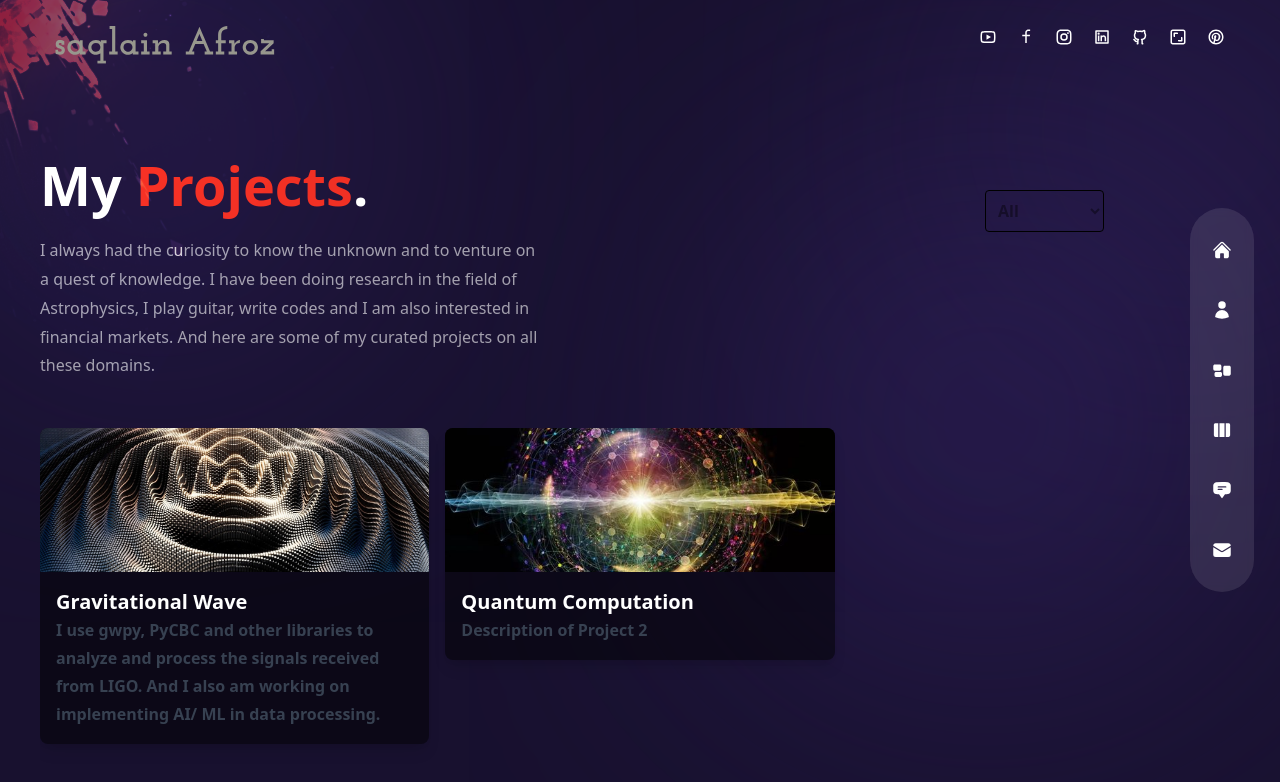
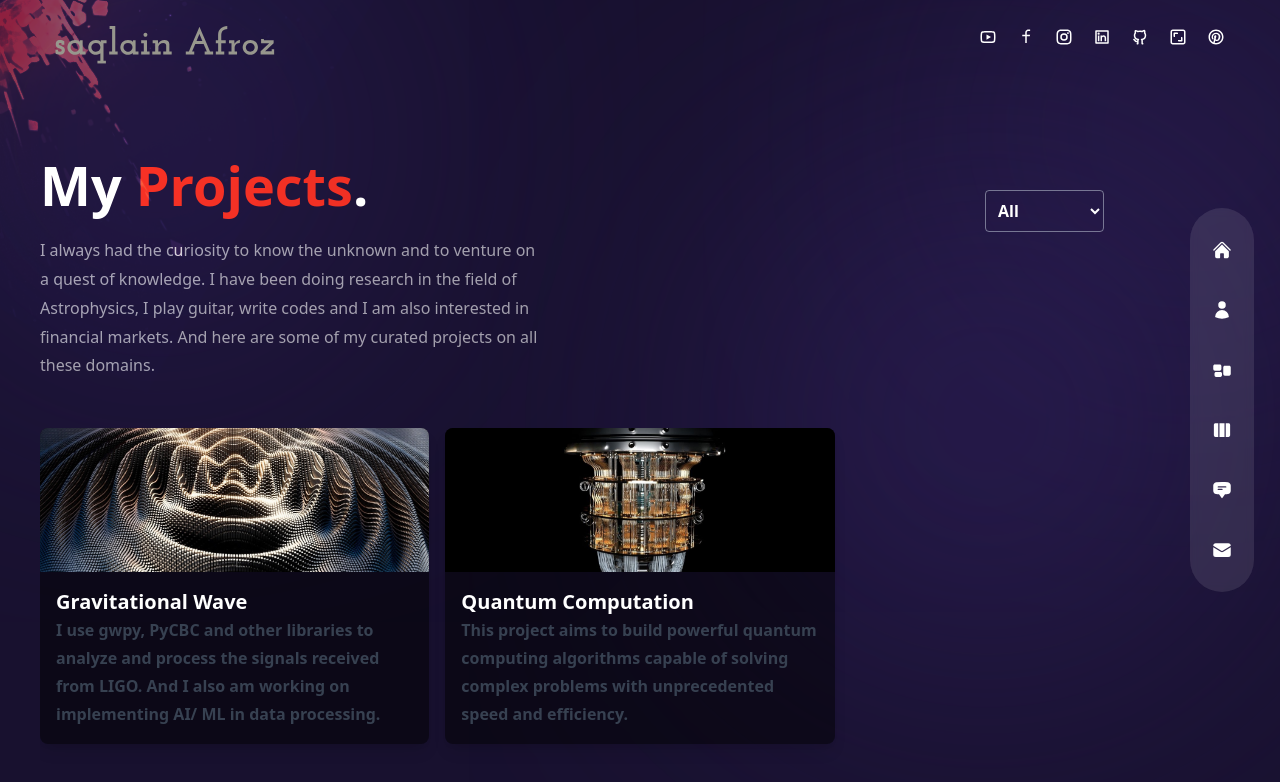
Before and after one commit to AfrozSaqlain/Sak-Portfolio, a Next.js app: page /projects in a window 1280 px wide. Shown: the top 782 px of the page. Built offline with nearby package versions, Linux system fonts and the light colour scheme.

Commit message:
Modified categories, changed z-value of transition and added qm comp image

```diff
--- a/components/Transition.js
+++ b/components/Transition.js
@@ -20,9 +20,9 @@ const transitionVariants = {
 const Transition = () => {
   return (
     <>
-      <motion.div className='fixed top-0 bottom-0 right-full w-screen h-screen z-30 bg-[#2e2257]' variants={transitionVariants} initial="initial" animate="animate" exit="exit" transition={{delay: 0.2, duration: 0.6, ease: 'easeInOut'}}></motion.div>
-      <motion.div className='fixed top-0 bottom-0 right-full w-screen h-screen z-20 bg-[#3b2d71]' variants={transitionVariants} initial="initial" animate="animate" exit="exit" transition={{delay: 0.4, duration: 0.6, ease: 'easeInOut'}}></motion.div>
-      <motion.div className='fixed top-0 bottom-0 right-full w-screen h-screen z-10 bg-[#4b3792]' variants={transitionVariants} initial="initial" animate="animate" exit="exit" transition={{delay: 0.6, duration: 0.6, ease: 'easeInOut'}}></motion.div>
+      <motion.div className='fixed top-0 bottom-0 right-full w-screen h-screen z-50 bg-[#2e2257]' variants={transitionVariants} initial="initial" animate="animate" exit="exit" transition={{delay: 0.2, duration: 0.6, ease: 'easeInOut'}}></motion.div>
+      <motion.div className='fixed top-0 bottom-0 right-full w-screen h-screen z-40 bg-[#3b2d71]' variants={transitionVariants} initial="initial" animate="animate" exit="exit" transition={{delay: 0.4, duration: 0.6, ease: 'easeInOut'}}></motion.div>
+      <motion.div className='fixed top-0 bottom-0 right-full w-screen h-screen z-30 bg-[#4b3792]' variants={transitionVariants} initial="initial" animate="animate" exit="exit" transition={{delay: 0.6, duration: 0.6, ease: 'easeInOut'}}></motion.div>
     </>
   );
 };
--- a/pages/projects/index.js
+++ b/pages/projects/index.js
@@ -196,8 +196,8 @@ const Projects = () => {
         },
         {
             title: 'Quantum Computation',
-            description: 'Description of Project 2',
-            imageUrl: '/qft.jpg',
+            description: 'This project aims to build powerful quantum computing algorithms capable of solving complex problems with unprecedented speed and efficiency.',
+            imageUrl: '/QM_Comp.jpg',
             url: '/',
             category: 'Computer',
         },
@@ -264,9 +264,9 @@ const Projects = () => {
                             <select
                                 onChange={(e) => setSelectedCategory(e.target.value)}
                                 value={selectedCategory}
-                                className='border border-black prose text-black/40 cursor-pointer rounded font-semibold z-40 bg-transparent p-2'>
+                                className='border border-slate-300/50 text-white prose cursor-pointer rounded font-semibold z-40 bg-transparent p-2'>
                                 {categories.map((category, index) => (
-                                    <option key={index} value={category}>
+                                    <option key={index} value={category} className='bg-[#281B4B]'>
                                         {category}
                                     </option>
                                 ))}
```
Also changed, not shown: public/QM_Comp.jpeg (added), public/QM_Comp.jpg (added).
